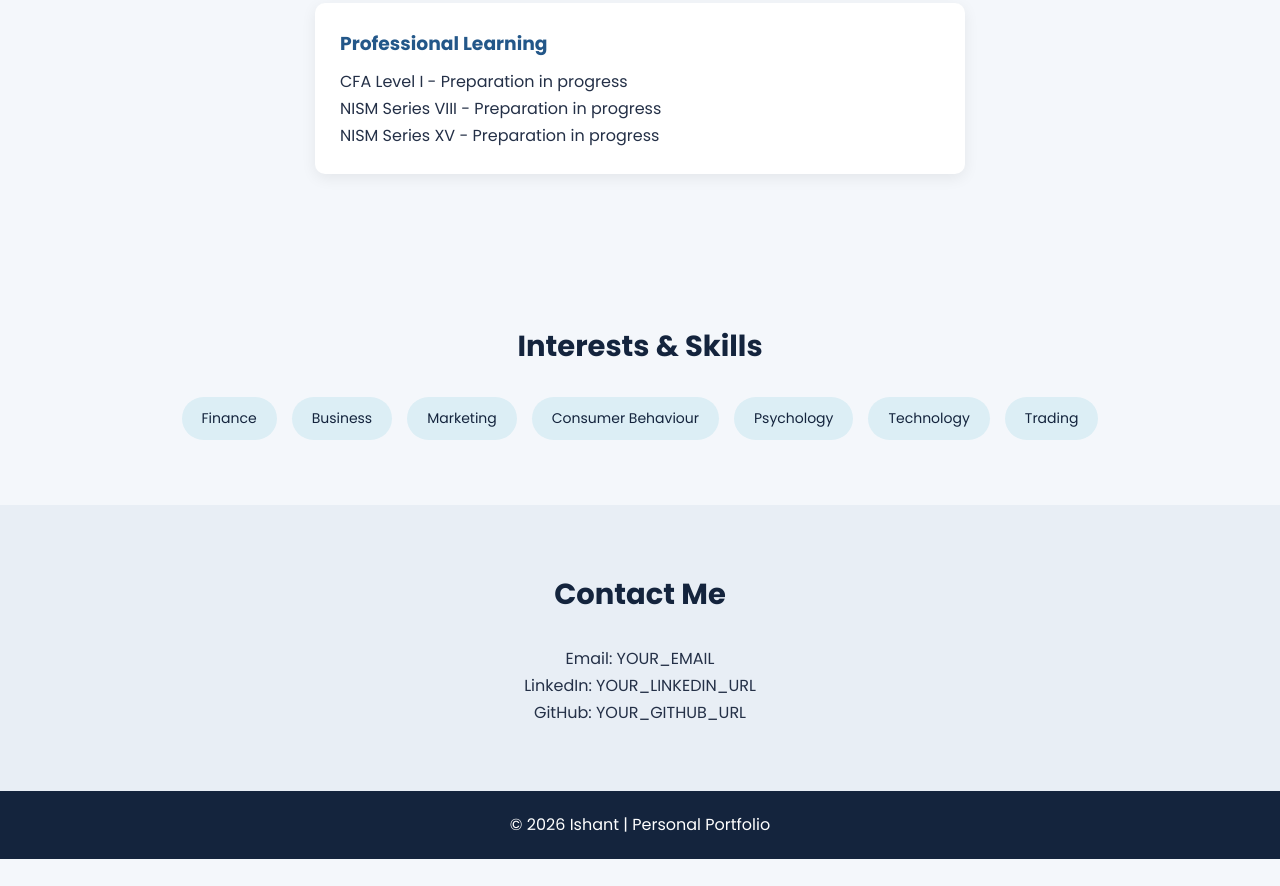
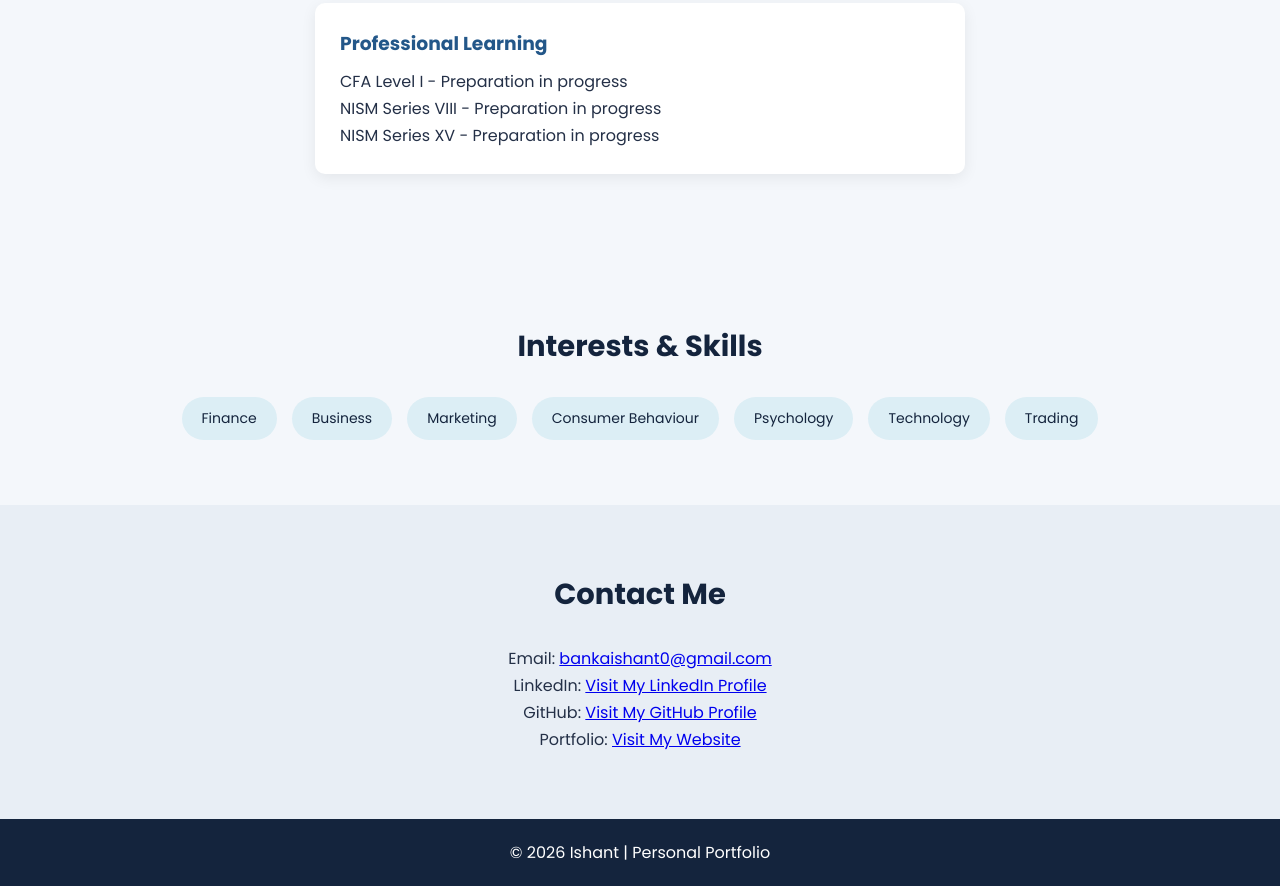
Before and after one commit to bankaishant30/my-resume-website, a plain HTML site: page index.html in a window 1280 px wide. Shown: the part 1076-1962 px from the top of the page. Before the commit the page ends 1935 px from the top, so only its background shows below. Drawn offline with Linux system fonts and the light colour scheme.

Commit message:
Updated contact information and portfolio links.

```diff
--- a/index.html
+++ b/index.html
@@ -70,12 +70,45 @@
         </div>
     </section>
 
-    <section id="contact" class="section">
-        <h2>Contact Me</h2>
-        <p>Email: YOUR_EMAIL</p>
-        <p>LinkedIn: YOUR_LINKEDIN_URL</p>
-        <p>GitHub: YOUR_GITHUB_URL</p>
-    </section>
+
+<section id="contact" class="section">
+    <h2>Contact Me</h2>
+
+    <p>
+        Email:
+        <a href="mailto:bankaishant0@gmail.com">
+            bankaishant0@gmail.com
+        </a>
+    </p>
+
+    <p>
+        LinkedIn:
+        <a href="https://www.linkedin.com/in/ishant30"
+           target="_blank"
+           rel="noopener noreferrer">
+            Visit My LinkedIn Profile
+        </a>
+    </p>
+
+    <p>
+        GitHub:
+        <a href="https://github.com/bankaishant30"
+           target="_blank"
+           rel="noopener noreferrer">
+            Visit My GitHub Profile
+        </a>
+    </p>
+
+    <p>
+        Portfolio:
+        <a href="https://bankaishant30.github.io/my-resume-website/"
+           target="_blank"
+           rel="noopener noreferrer">
+            Visit My Website
+        </a>
+    </p>
+</section>
+
 
     <footer>
         <p>© 2026 Ishant | Personal Portfolio</p>
```
